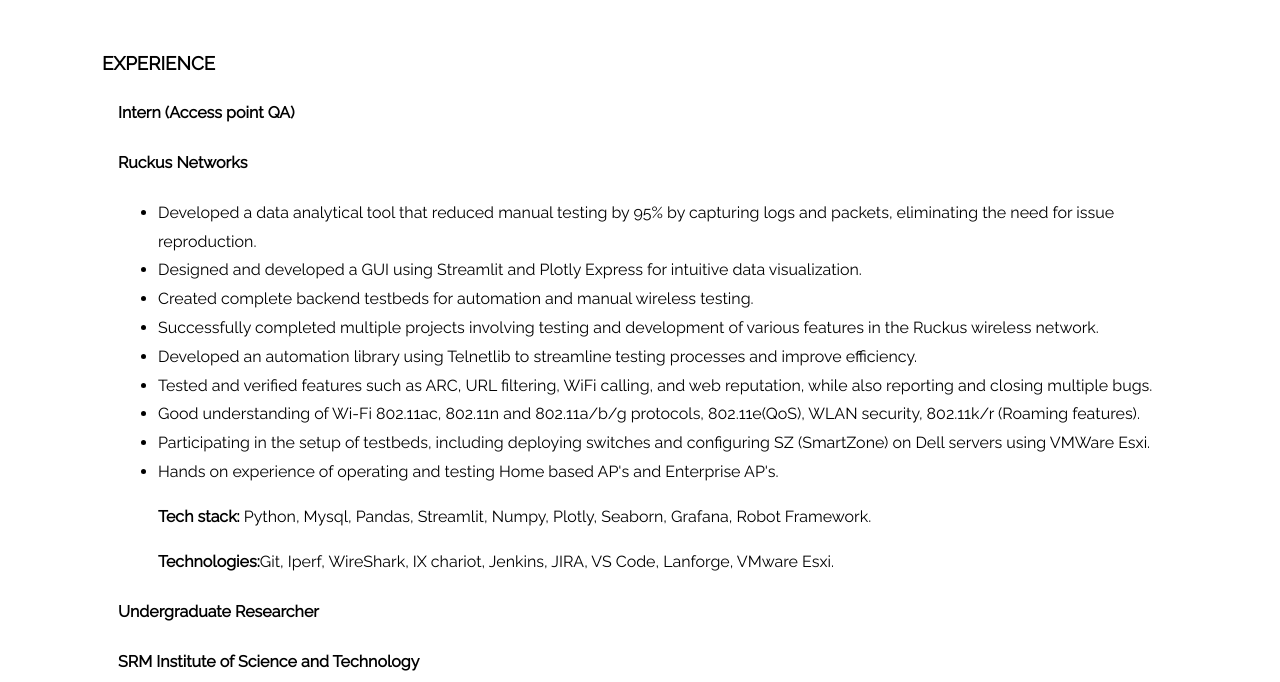
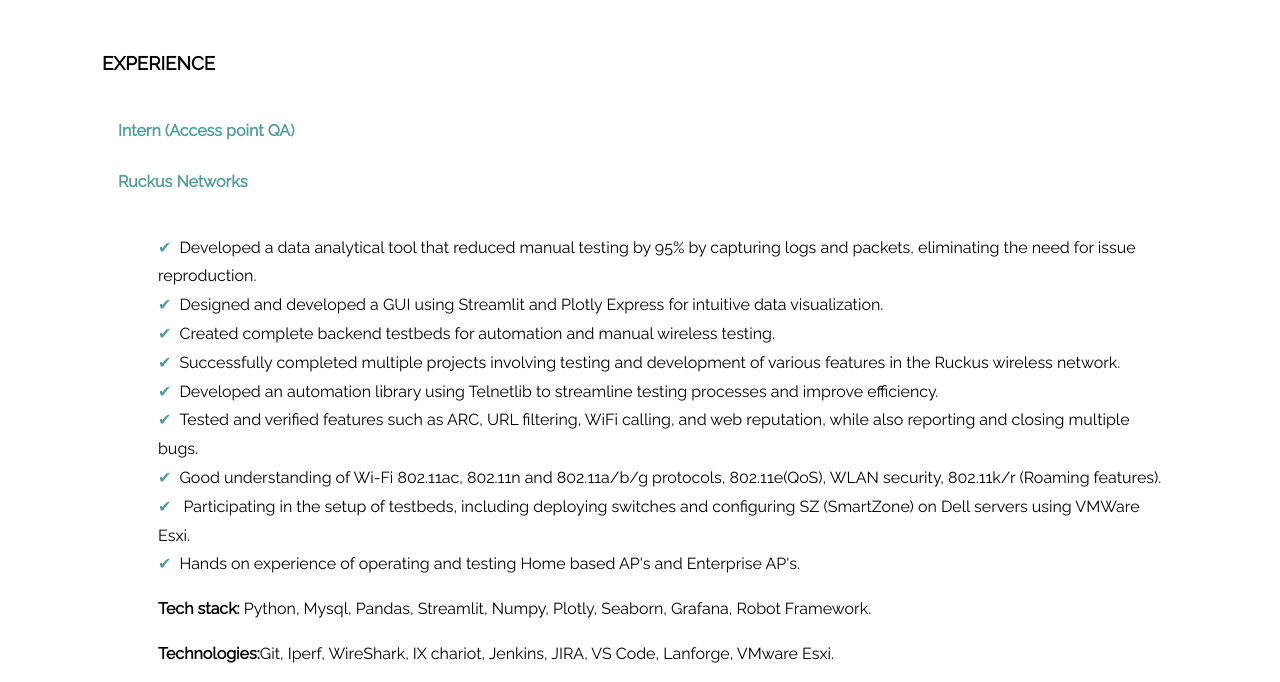
Before and after one commit to dhiyanesh04/CV, a plain HTML site: page index.html in a window 1280 px wide. Shown: the part 517-1199 px from the top of the page. Drawn offline with Linux system fonts and the light colour scheme.

Commit message:
style.css

```diff
--- a/style.css
+++ b/style.css
@@ -108,17 +108,35 @@ a .fab {
   padding-left: 1em;
 }
 
-.skills .column {
-  -ms-flex: 0 0 50%;
-  flex: 0 0 50%;
-  max-width: 50%;
+.experience, .skills {
+  display: -ms-flexbox;
+  display: flex;
+  -ms-flex-wrap: wrap;
+  flex-wrap: wrap;
 }
 
-.skills .column ul, ul.Certificate-description {
+.experience .title {
+  color: #509e98;
+  -ms-flex: 0 0 33.3%;
+  flex: 0 0 33.3%;
+  max-width: 33%;
+}
+
+.experience .descrition {
+  -ms-flex: 0 0 66.6%;
+  flex: 0 0 66.6%;
+  max-width: 66.6%;
+}
+
+.experience .descrition p {
+  padding-left: 1em;
+}
+
+ul.skills , ul.Certificate-description, ul.Experience-description {
   list-style-type: none;
 }
 
-.skills .column ul > li:before {
+ul.skills > li:before {
   content: "►";
   padding-right: 0.5em;
   color: #509e98;
@@ -126,6 +144,12 @@ a .fab {
 
 
 ul.Certificate-description li:before{
+  content: "✔";
+  padding-right: 0.5em;
+  color: #509e98;
+}
+
+ul.Experience-description li:before{
   content: "✔";
   padding-right: 0.5em;
   color: #509e98;
```
